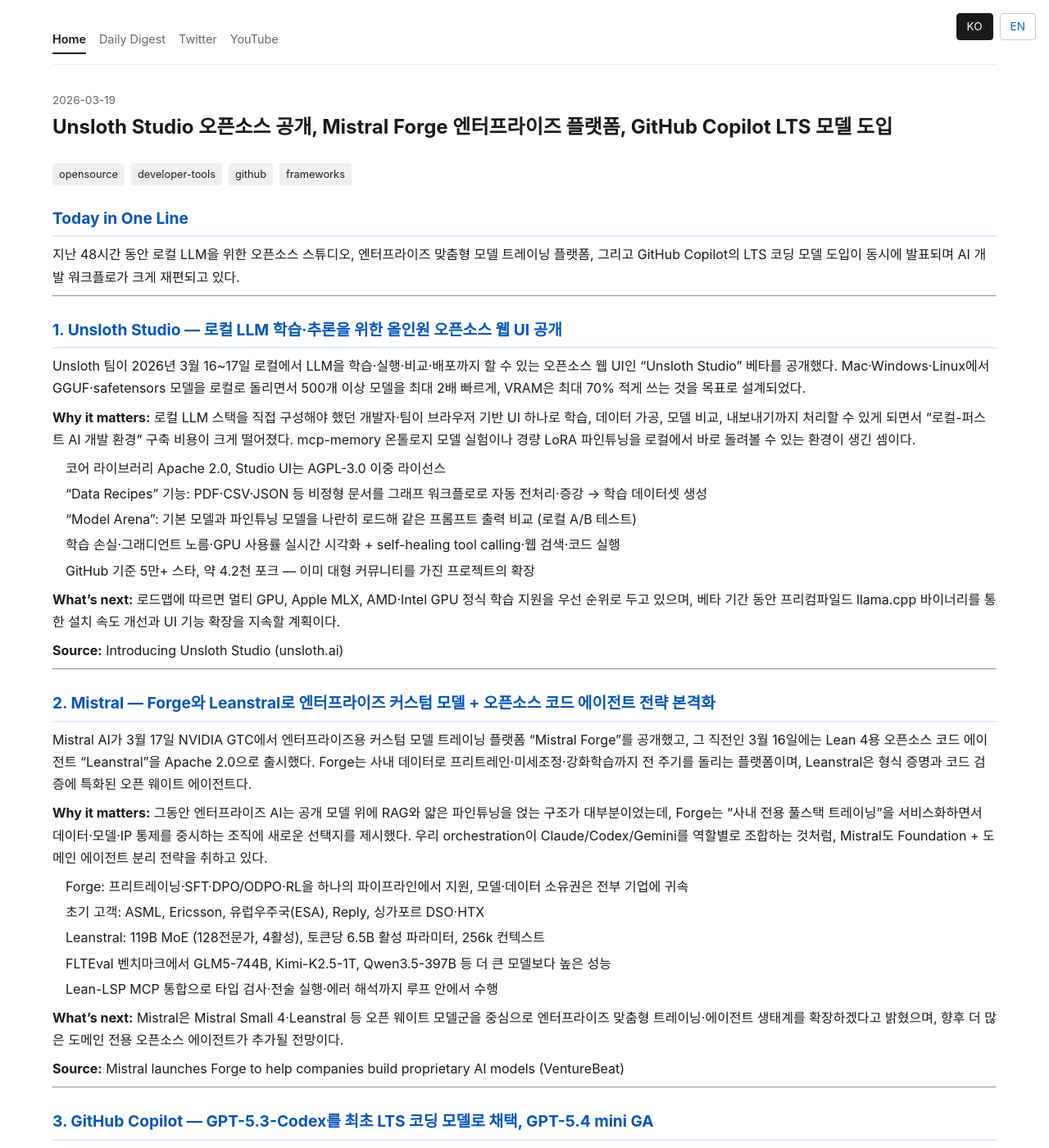
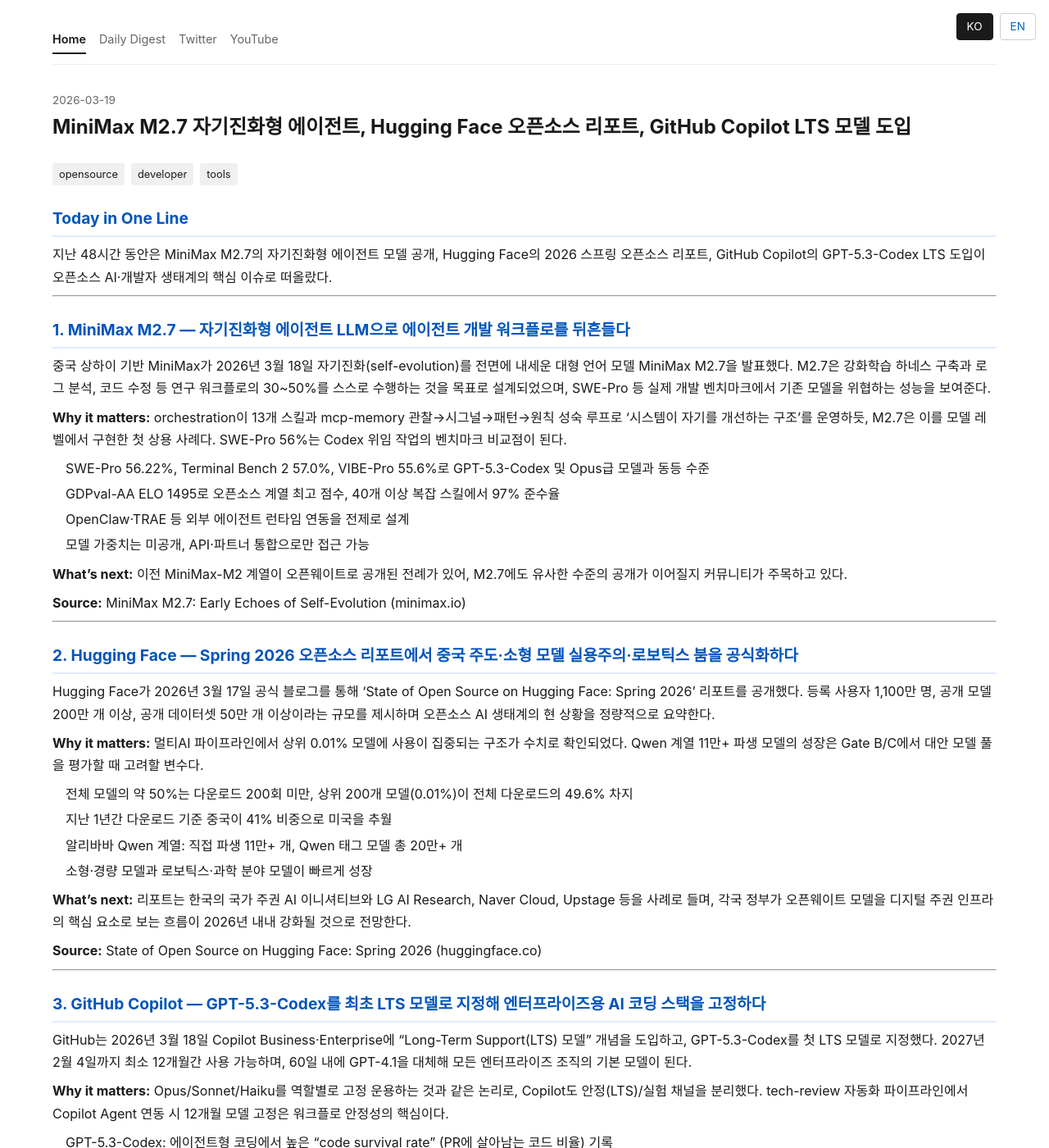
Before and after one commit to paulseongminpark/tech-review, a Jekyll site: the page built from _posts/ko/2026-03-19-daily-tech-review.md, in a window 1280 px wide and 1400 px high. Shown: the whole window at 82% size. Built offline with Jekyll 4.4.1, drawn with Linux system fonts in a browser that asks for light colours; some of the changed text lies outside the part shown.

Commit message:
[tech-review] 2026-03-19 daily post (3-Tier DR + Claude 맥락)

```diff
--- a/_data/sections/2026-03-19-ko.json
+++ b/_data/sections/2026-03-19-ko.json
@@ -2,39 +2,37 @@
   "date": "2026-03-19",
   "lang": "ko",
   "post_url": "/ko/2026/03/19/daily-tech-review/",
-  "post_title": "Unsloth Studio 오픈소스 공개, Mistral Forge 엔터프라이즈 플랫폼, GitHub Copilot LTS 모델 도입",
+  "post_title": "MiniMax M2.7 자기진화형 에이전트, Hugging Face 오픈소스 리포트, GitHub Copilot LTS 모델 도입",
   "source_type": "perplexity",
   "sections": [
     {
       "index": 1,
-      "title": "Unsloth Studio — 로컬 LLM 학습·추론을 위한 올인원 오픈소스 웹 UI 공개",
-      "lead": "Unsloth 팀이 2026년 3월 16~17일 로컬에서 LLM을 학습·실행·비교·배포까지 할 수 있는 오픈소스 웹 UI인 \"Unsloth Studio\" 베타를 공개했다. Mac·Windows·Linux에서 GGUF·safetensors 모델을 로컬로 돌리면서 500개 이상 모델을 최대 2배 빠르게, VRAM은 최대 70% 적게 쓰는 것을 목표로 설계되었다.",
+      "title": "MiniMax M2.7 — 자기진화형 에이전트 LLM으로 에이전트 개발 워크플로를 뒤흔들다",
+      "lead": "중국 상하이 기반 MiniMax가 2026년 3월 18일 자기진화(self-evolution)를 전면에 내세운 대형 언어 모델 MiniMax M2.7을 발표했다. M2.7은 강화학습 하네스 구축과 로그 분석, 코드 수정 등 연구 워크플로의 30~50%를 스스로 수행하는 것을 목표로 설계되었으며, SWE-Pro 등 실제 개발 벤치마크에서 기존 모델을 위협하는 성능을 보여준다.",
       "tags": [
         "opensource",
-        "developer-tools",
-        "llm"
+        "llm",
+        "ma"
       ],
-      "anchor": "unsloth-studio-로컬-llm-학습·추론을-위한-올인원-오픈소스-웹-ui-공개"
+      "anchor": "minimax-m27-자기진화형-에이전트-llm으로-에이전트-개발-워크플로를-뒤흔들다"
     },
     {
       "index": 2,
-      "title": "Mistral — Forge와 Leanstral로 엔터프라이즈 커스텀 모델 + 오픈소스 코드 에이전트 전략 본격화",
-      "lead": "Mistral AI가 3월 17일 NVIDIA GTC에서 엔터프라이즈용 커스텀 모델 트레이닝 플랫폼 \"Mistral Forge\"를 공개했고, 그 직전인 3월 16일에는 Lean 4용 오픈소스 코드 에이전트 \"Leanstral\"을 Apache 2.0으로 출시했다. Forge는 사내 데이터로 프리트레인·미세조정·강화학습까지 전 주기를 돌리는 플랫폼이며, Leanstral은 형식 증명과 코드 검증에 특화된 오픈 웨이트 에이전트다.",
+      "title": "Hugging Face — Spring 2026 오픈소스 리포트에서 중국 주도·소형 모델 실용주의·로보틱스 붐을 공식화하다",
+      "lead": "Hugging Face가 2026년 3월 17일 공식 블로그를 통해 'State of Open Source on Hugging Face: Spring 2026' 리포트를 공개했다. 등록 사용자 1,100만 명, 공개 모델 200만 개 이상, 공개 데이터셋 50만 개 이상이라는 규모를 제시하며 오픈소스 AI 생태계의 현 상황을 정량적으로 요약한다.",
       "tags": [
-        "opensource",
-        "developer-tools"
+        "opensource"
       ],
-      "anchor": "mistral-forge와-leanstral로-엔터프라이즈-커스텀-모델-오픈소스-코드-에이전트-전략-본격화"
+      "anchor": "hugging-face-spring-2026-오픈소스-리포트에서-중국-주도·소형-모델-실용주의·로보틱스-붐을"
     },
     {
       "index": 3,
-      "title": "GitHub Copilot — GPT-5.3-Codex를 최초 LTS 코딩 모델로 채택, GPT-5.4 mini GA",
-      "lead": "GitHub는 3월 18일 Copilot Business·Enterprise를 대상으로 \"장기 지원(LTS) 코딩 모델\" 트랙을 도입하고, OpenAI와 협력해 GPT-5.3-Codex를 첫 LTS 모델로 지정했다. 2027년 2월까지 최소 12개월간 유지되며, 60일 내에 기존 GPT-4.1을 대체해 모든 엔터프라이즈 조직의 기본 모델이 된다.",
+      "title": "GitHub Copilot — GPT-5.3-Codex를 최초 LTS 모델로 지정해 엔터프라이즈용 AI 코딩 스택을 고정하다",
+      "lead": "GitHub는 2026년 3월 18일 Copilot Business·Enterprise에 \"Long-Term Support(LTS) 모델\" 개념을 도입하고, GPT-5.3-Codex를 첫 LTS 모델로 지정했다. 2027년 2월 4일까지 최소 12개월간 사용 가능하며, 60일 내에 GPT-4.1을 대체해 모든 엔터프라이즈 조직의 기본 모델이 된다.",
       "tags": [
-        "opensource",
-        "developer-tools"
+        "opensource"
       ],
-      "anchor": "github-copilot-gpt-53-codex를-최초-lts-코딩-모델로-채택-gpt-54-mini-ga"
+      "anchor": "github-copilot-gpt-53-codex를-최초-lts-모델로-지정해-엔터프라이즈용-ai-코딩-스택"
     }
   ]
 }
--- a/_posts/ko/2026-03-19-daily-tech-review.md
+++ b/_posts/ko/2026-03-19-daily-tech-review.md
@@ -1,68 +1,65 @@
 ---
 layout: post
-title: "Unsloth Studio 오픈소스 공개, Mistral Forge 엔터프라이즈 플랫폼, GitHub Copilot LTS 모델 도입"
+title: "MiniMax M2.7 자기진화형 에이전트, Hugging Face 오픈소스 리포트, GitHub Copilot LTS 모델 도입"
 date: 2026-03-19
 lang: ko
 permalink: /ko/2026/03/19/daily-tech-review/
 pair: 2026-03-19-daily-tech-review
-tags: ["opensource", "developer-tools", "github", "frameworks"]
+tags: ["opensource", "developer", "tools"]
 source_type: perplexity
 ---
 
 ## Today in One Line
-지난 48시간 동안 로컬 LLM을 위한 오픈소스 스튜디오, 엔터프라이즈 맞춤형 모델 트레이닝 플랫폼, 그리고 GitHub Copilot의 LTS 코딩 모델 도입이 동시에 발표되며 AI 개발 워크플로가 크게 재편되고 있다.
+지난 48시간 동안은 MiniMax M2.7의 자기진화형 에이전트 모델 공개, Hugging Face의 2026 스프링 오픈소스 리포트, GitHub Copilot의 GPT-5.3-Codex LTS 도입이 오픈소스 AI·개발자 생태계의 핵심 이슈로 떠올랐다.
 
 ---
 
-## 1. Unsloth Studio — 로컬 LLM 학습·추론을 위한 올인원 오픈소스 웹 UI 공개
+## 1. MiniMax M2.7 — 자기진화형 에이전트 LLM으로 에이전트 개발 워크플로를 뒤흔들다
 
-Unsloth 팀이 2026년 3월 16~17일 로컬에서 LLM을 학습·실행·비교·배포까지 할 수 있는 오픈소스 웹 UI인 "Unsloth Studio" 베타를 공개했다. Mac·Windows·Linux에서 GGUF·safetensors 모델을 로컬로 돌리면서 500개 이상 모델을 최대 2배 빠르게, VRAM은 최대 70% 적게 쓰는 것을 목표로 설계되었다.
+중국 상하이 기반 MiniMax가 2026년 3월 18일 자기진화(self-evolution)를 전면에 내세운 대형 언어 모델 MiniMax M2.7을 발표했다. M2.7은 강화학습 하네스 구축과 로그 분석, 코드 수정 등 연구 워크플로의 30~50%를 스스로 수행하는 것을 목표로 설계되었으며, SWE-Pro 등 실제 개발 벤치마크에서 기존 모델을 위협하는 성능을 보여준다.
 
-**Why it matters:** 로컬 LLM 스택을 직접 구성해야 했던 개발자·팀이 브라우저 기반 UI 하나로 학습, 데이터 가공, 모델 비교, 내보내기까지 처리할 수 있게 되면서 "로컬-퍼스트 AI 개발 환경" 구축 비용이 크게 떨어졌다. mcp-memory 온톨로지 모델 실험이나 경량 LoRA 파인튜닝을 로컬에서 바로 돌려볼 수 있는 환경이 생긴 셈이다.
+**Why it matters:** orchestration이 13개 스킬과 mcp-memory 관찰→시그널→패턴→원칙 성숙 루프로 '시스템이 자기를 개선하는 구조'를 운영하듯, M2.7은 이를 모델 레벨에서 구현한 첫 상용 사례다. SWE-Pro 56%는 Codex 위임 작업의 벤치마크 비교점이 된다.
 
-- 코어 라이브러리 Apache 2.0, Studio UI는 AGPL-3.0 이중 라이선스
-- "Data Recipes" 기능: PDF·CSV·JSON 등 비정형 문서를 그래프 워크플로로 자동 전처리·증강 → 학습 데이터셋 생성
-- "Model Arena": 기본 모델과 파인튜닝 모델을 나란히 로드해 같은 프롬프트 출력 비교 (로컬 A/B 테스트)
-- 학습 손실·그래디언트 노름·GPU 사용률 실시간 시각화 + self-healing tool calling·웹 검색·코드 실행
-- GitHub 기준 5만+ 스타, 약 4.2천 포크 — 이미 대형 커뮤니티를 가진 프로젝트의 확장
+- SWE-Pro 56.22%, Terminal Bench 2 57.0%, VIBE-Pro 55.6%로 GPT-5.3-Codex 및 Opus급 모델과 동등 수준
+- GDPval-AA ELO 1495로 오픈소스 계열 최고 점수, 40개 이상 복잡 스킬에서 97% 준수율
+- OpenClaw·TRAE 등 외부 에이전트 런타임 연동을 전제로 설계
+- 모델 가중치는 미공개, API·파트너 통합으로만 접근 가능
 
-**What's next:** 로드맵에 따르면 멀티 GPU, Apple MLX, AMD·Intel GPU 정식 학습 지원을 우선 순위로 두고 있으며, 베타 기간 동안 프리컴파일드 llama.cpp 바이너리를 통한 설치 속도 개선과 UI 기능 확장을 지속할 계획이다.
+**What's next:** 이전 MiniMax-M2 계열이 오픈웨이트로 공개된 전례가 있어, M2.7에도 유사한 수준의 공개가 이어질지 커뮤니티가 주목하고 있다.
 
-**Source:** Introducing Unsloth Studio (unsloth.ai)
+**Source:** MiniMax M2.7: Early Echoes of Self-Evolution (minimax.io)
 
 ---
 
-## 2. Mistral — Forge와 Leanstral로 엔터프라이즈 커스텀 모델 + 오픈소스 코드 에이전트 전략 본격화
+## 2. Hugging Face — Spring 2026 오픈소스 리포트에서 중국 주도·소형 모델 실용주의·로보틱스 붐을 공식화하다
 
-Mistral AI가 3월 17일 NVIDIA GTC에서 엔터프라이즈용 커스텀 모델 트레이닝 플랫폼 "Mistral Forge"를 공개했고, 그 직전인 3월 16일에는 Lean 4용 오픈소스 코드 에이전트 "Leanstral"을 Apache 2.0으로 출시했다. Forge는 사내 데이터로 프리트레인·미세조정·강화학습까지 전 주기를 돌리는 플랫폼이며, Leanstral은 형식 증명과 코드 검증에 특화된 오픈 웨이트 에이전트다.
+Hugging Face가 2026년 3월 17일 공식 블로그를 통해 'State of Open Source on Hugging Face: Spring 2026' 리포트를 공개했다. 등록 사용자 1,100만 명, 공개 모델 200만 개 이상, 공개 데이터셋 50만 개 이상이라는 규모를 제시하며 오픈소스 AI 생태계의 현 상황을 정량적으로 요약한다.
 
-**Why it matters:** 그동안 엔터프라이즈 AI는 공개 모델 위에 RAG와 얇은 파인튜닝을 얹는 구조가 대부분이었는데, Forge는 "사내 전용 풀스택 트레이닝"을 서비스화하면서 데이터·모델·IP 통제를 중시하는 조직에 새로운 선택지를 제시했다. 우리 orchestration이 Claude/Codex/Gemini를 역할별로 조합하는 것처럼, Mistral도 Foundation + 도메인 에이전트 분리 전략을 취하고 있다.
+**Why it matters:** 멀티AI 파이프라인에서 상위 0.01% 모델에 사용이 집중되는 구조가 수치로 확인되었다. Qwen 계열 11만+ 파생 모델의 성장은 Gate B/C에서 대안 모델 풀을 평가할 때 고려할 변수다.
 
-- Forge: 프리트레이닝·SFT·DPO/ODPO·RL을 하나의 파이프라인에서 지원, 모델·데이터 소유권은 전부 기업에 귀속
-- 초기 고객: ASML, Ericsson, 유럽우주국(ESA), Reply, 싱가포르 DSO·HTX
-- Leanstral: 119B MoE (128전문가, 4활성), 토큰당 6.5B 활성 파라미터, 256k 컨텍스트
-- FLTEval 벤치마크에서 GLM5-744B, Kimi-K2.5-1T, Qwen3.5-397B 등 더 큰 모델보다 높은 성능
-- Lean-LSP MCP 통합으로 타입 검사·전술 실행·에러 해석까지 루프 안에서 수행
+- 전체 모델의 약 50%는 다운로드 200회 미만, 상위 200개 모델(0.01%)이 전체 다운로드의 49.6% 차지
+- 지난 1년간 다운로드 기준 중국이 41% 비중으로 미국을 추월
+- 알리바바 Qwen 계열: 직접 파생 11만+ 개, Qwen 태그 모델 총 20만+ 개
+- 소형·경량 모델과 로보틱스·과학 분야 모델이 빠르게 성장
 
-**What's next:** Mistral은 Mistral Small 4·Leanstral 등 오픈 웨이트 모델군을 중심으로 엔터프라이즈 맞춤형 트레이닝·에이전트 생태계를 확장하겠다고 밝혔으며, 향후 더 많은 도메인 전용 오픈소스 에이전트가 추가될 전망이다.
+**What's next:** 리포트는 한국의 국가 주권 AI 이니셔티브와 LG AI Research, Naver Cloud, Upstage 등을 사례로 들며, 각국 정부가 오픈웨이트 모델을 디지털 주권 인프라의 핵심 요소로 보는 흐름이 2026년 내내 강화될 것으로 전망한다.
 
-**Source:** Mistral launches Forge to help companies build proprietary AI models (VentureBeat)
+**Source:** State of Open Source on Hugging Face: Spring 2026 (huggingface.co)
 
 ---
 
-## 3. GitHub Copilot — GPT-5.3-Codex를 최초 LTS 코딩 모델로 채택, GPT-5.4 mini GA
+## 3. GitHub Copilot — GPT-5.3-Codex를 최초 LTS 모델로 지정해 엔터프라이즈용 AI 코딩 스택을 고정하다
 
-GitHub는 3월 18일 Copilot Business·Enterprise를 대상으로 "장기 지원(LTS) 코딩 모델" 트랙을 도입하고, OpenAI와 협력해 GPT-5.3-Codex를 첫 LTS 모델로 지정했다. 2027년 2월까지 최소 12개월간 유지되며, 60일 내에 기존 GPT-4.1을 대체해 모든 엔터프라이즈 조직의 기본 모델이 된다.
+GitHub는 2026년 3월 18일 Copilot Business·Enterprise에 "Long-Term Support(LTS) 모델" 개념을 도입하고, GPT-5.3-Codex를 첫 LTS 모델로 지정했다. 2027년 2월 4일까지 최소 12개월간 사용 가능하며, 60일 내에 GPT-4.1을 대체해 모든 엔터프라이즈 조직의 기본 모델이 된다.
 
-**Why it matters:** 엔터프라이즈 팀은 보안·규정 준수 리뷰 때문에 모델 변경 주기가 길 수밖에 없는데, "12개월 LTS 보장"으로 장기 운영이 현실적으로 가능해졌다. 우리 시스템이 Claude Opus/Sonnet/Haiku를 역할별로 고정 운용하는 것처럼, Copilot도 안정 채널(LTS)과 실험 채널(최신 모델)을 분리하는 방향이다.
+**Why it matters:** Opus/Sonnet/Haiku를 역할별로 고정 운용하는 것과 같은 논리로, Copilot도 안정(LTS)/실험 채널을 분리했다. tech-review 자동화 파이프라인에서 Copilot Agent 연동 시 12개월 모델 고정은 워크플로 안정성의 핵심이다.
 
-- GPT-5.3-Codex: 에이전트형 코딩 태스크에서 GPT-5.2-Codex 대비 최대 25% 빠른 성능
-- "code survival rate" (PR에 살아남는 코드 비율)이 엔터프라이즈 코드베이스에서 유의미하게 높음
-- GPT-5.4 mini: 전 제품(Pro·Pro+·Business·Enterprise) GA, 0.33배 프리미엄 요금
-- 동시 발표: Copilot coding agent semantic code search, validation tools 설정, MCP 기반 secret scanning
-- VS Code·Visual Studio·JetBrains·Xcode·Eclipse·GitHub CLI 전반의 모델 피커에서 선택 가능
+- GPT-5.3-Codex: 에이전트형 코딩에서 높은 "code survival rate" (PR에 살아남는 코드 비율) 기록
+- 2026년 5월 17일 기준 Copilot Business·Enterprise 디폴트로 전환, 프리미엄 요청 1x multiplier
+- 동시 발표: Copilot coding agent validation tools 설정 — 정적 분석·테스트 도구를 에이전트가 자동 실행하는 정책 구성 가능
+- 별도 승인 모델이 없는 조직은 GPT-4.1에서 자동 전환
 
-**What's next:** LTS + GPT-5.4 mini GA가 자리잡으면, 엔터프라이즈는 5.3-Codex를 규정 준수용 안정 채널로, 5.4·5.4 mini를 실험·고성능 채널로 병행 운용하는 전략을 취할 가능성이 크다.
+**What's next:** 엔터프라이즈 조직들은 5월 17일까지 기존 GPT-4.1 기반 워크플로를 GPT-5.3-Codex 기준으로 재검증하고, 레포지토리 단위 validation tools 정책을 재구성할 필요가 있다.
 
 **Source:** GPT-5.3-Codex long-term support in GitHub Copilot (GitHub Changelog)
 
```
